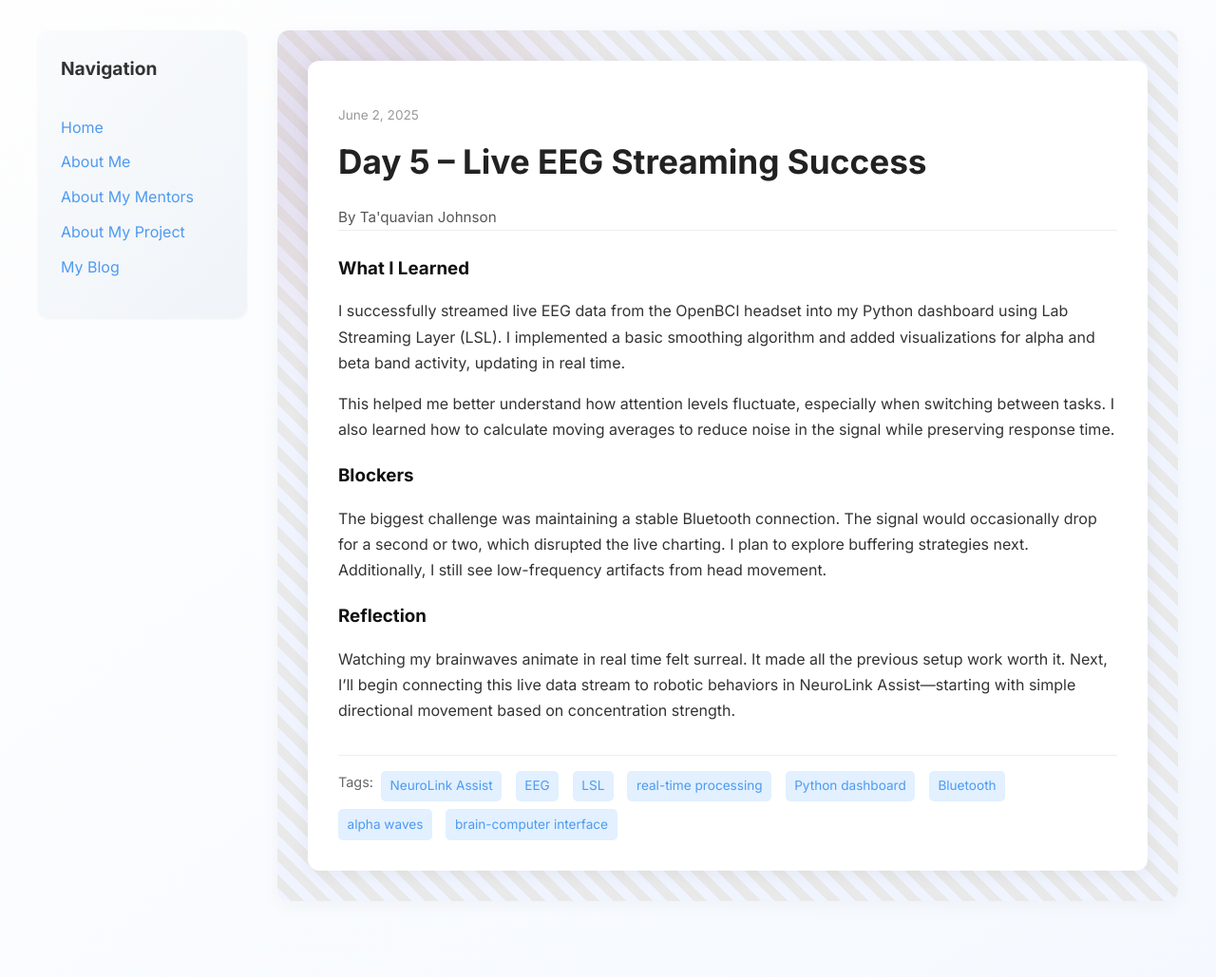
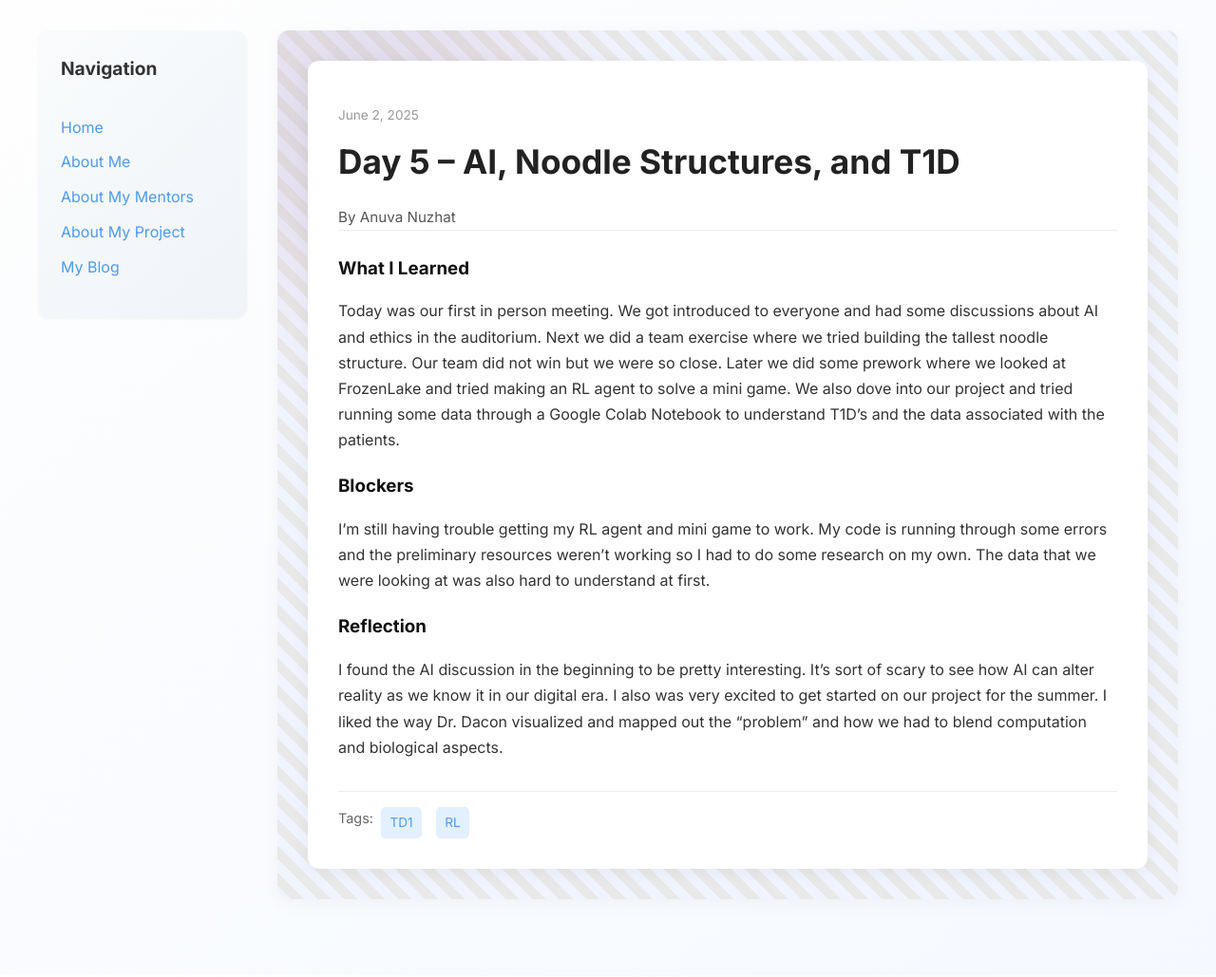
Before and after one commit to anuvanuzhat/anuvanuzhat.github.io, a Jekyll site: the page built from _posts/2025-06-02-day-5.md, in a window 1280 px wide. Shown: the whole page at 95% size. Built offline with Jekyll 4.4.1, drawn with Linux system fonts in a browser that asks for light colours.

Commit message:
Update 2025-06-02-day-5.md

```diff
--- a/_posts/2025-06-02-day-5.md
+++ b/_posts/2025-06-02-day-5.md
@@ -1,19 +1,17 @@
 ---
 layout: post
-title: "Day 5 – Live EEG Streaming Success"
+title: "Day 5 – AI, Noodle Structures, and T1D "
 date: 2025-06-02
-author: Ta'quavian Johnson
+author: Anuva Nuzhat
 permalink: /day5.html
-tags: ["NeuroLink Assist", "EEG", "LSL", "real-time processing", "Python dashboard", "Bluetooth", "alpha waves", "brain-computer interface"]
+tags: ["TD1", "RL"]
 
 what_i_learned: |
-  I successfully streamed live EEG data from the OpenBCI headset into my Python dashboard using Lab Streaming Layer (LSL). I implemented a basic smoothing algorithm and added visualizations for alpha and beta band activity, updating in real time.
-
-  This helped me better understand how attention levels fluctuate, especially when switching between tasks. I also learned how to calculate moving averages to reduce noise in the signal while preserving response time.
+  Today was our first in person meeting. We got introduced to everyone and had some discussions about AI and ethics in the auditorium. Next we did a team exercise where we tried building the tallest noodle structure. Our team did not win but we were so close. Later we did some prework where we looked at FrozenLake and tried making an RL agent to solve a mini game. We also dove into our project and tried running some data through a Google Colab Notebook to understand T1D's and the data associated with the patients.
 
 blockers: |
-  The biggest challenge was maintaining a stable Bluetooth connection. The signal would occasionally drop for a second or two, which disrupted the live charting. I plan to explore buffering strategies next. Additionally, I still see low-frequency artifacts from head movement.
+  I'm still having trouble getting my RL agent and mini game to work. My code is running through some errors and the preliminary resources weren't working so I had to do some research on my own. The data that we were looking at was also hard to understand at first.
 
 reflection: |
-  Watching my brainwaves animate in real time felt surreal. It made all the previous setup work worth it. Next, I’ll begin connecting this live data stream to robotic behaviors in NeuroLink Assist—starting with simple directional movement based on concentration strength.
+  I found the AI discussion in the beginning to be pretty interesting. It's sort of scary to see how AI can alter reality as we know it in our digital era. I also was very excited to get started on our project for the summer. I liked the way Dr. Dacon visualized and mapped out the "problem" and how we had to blend computation and biological aspects.
 ---
```
